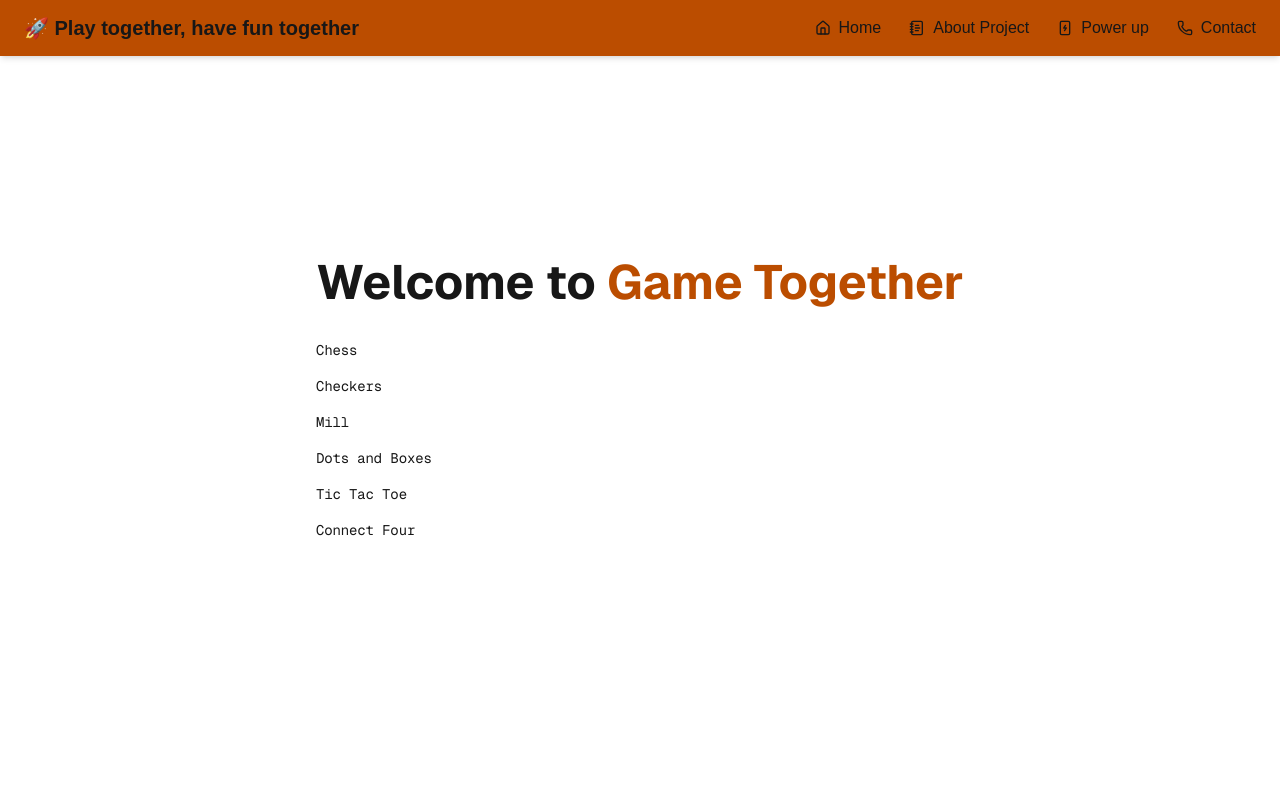
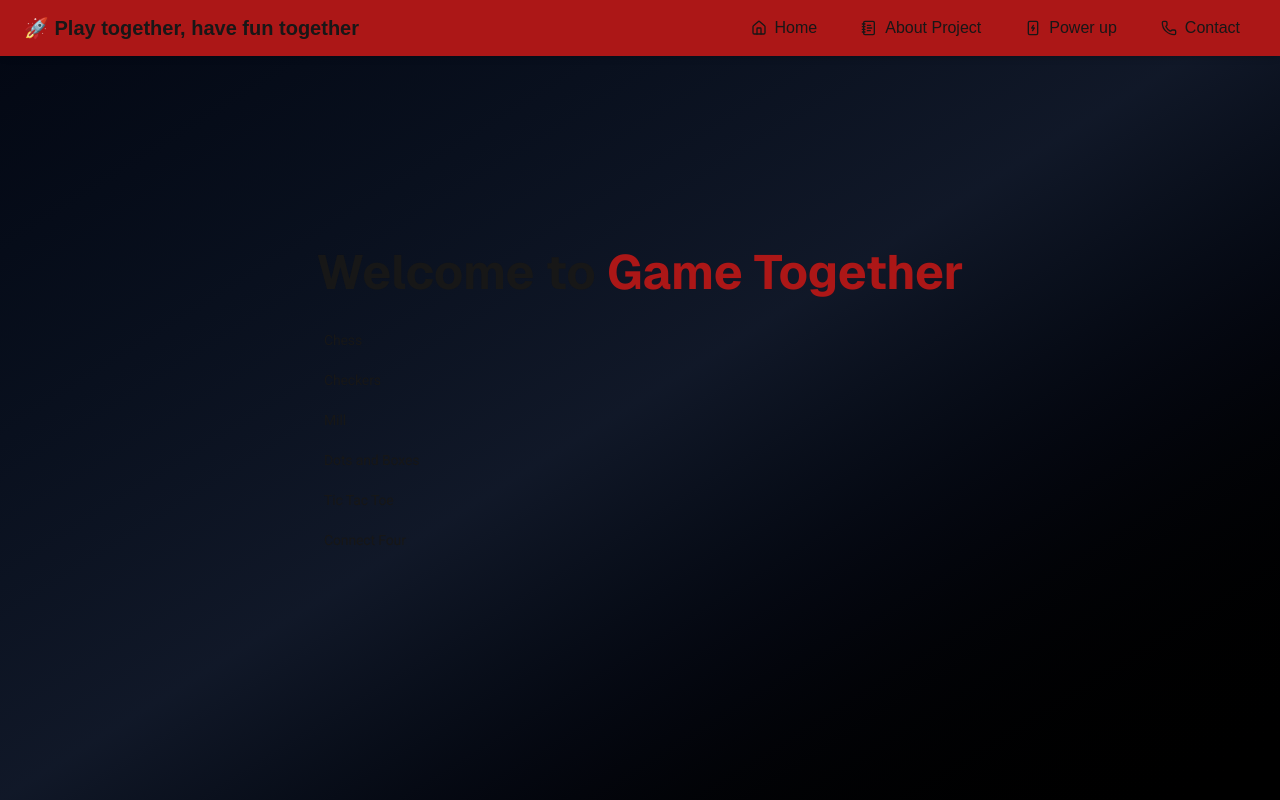
Before and after one commit to Lucasrfon/gametogether, a Next.js app: page / in a window 1280 px wide. Built offline with nearby package versions, Linux system fonts and the light colour scheme.

Commit message:
style: change colors and fonts

```diff
--- a/src/app/games/dotsandboxes/page.tsx
+++ b/src/app/games/dotsandboxes/page.tsx
@@ -29,7 +29,7 @@ export default function DotsAndBoxesBoard() {
       <div className="flex items-center justify-center min-h-screen">
         <form
           onSubmit={handleStart}
-          className="bg-gray-700 shadow-lg rounded-2xl p-6 flex flex-col gap-4"
+          className="bg-gray-700 shadow-lg rounded-2xl p-6 flex flex-col justify-center items-center gap-4"
         >
           <label className="font-semibold text-white">
             Choose board size{' '}
@@ -41,13 +41,13 @@ export default function DotsAndBoxesBoard() {
             min={5}
             max={10}
             defaultValue={5}
-            className="border rounded-lg px-3 py-2"
+            className="border rounded-lg w-full px-3 py-2"
           />
           <button
             type="submit"
-            className="bg-amber-700 text-white px-4 py-2 rounded-lg hover:bg-amber-800 cursor-pointer"
+            className="bg-amber-700 w-20 text-white px-4 py-2 rounded-lg hover:bg-amber-800 cursor-pointer"
           >
-            Começar
+            Start
           </button>
         </form>
       </div>
--- a/src/app/globals.css
+++ b/src/app/globals.css
@@ -10,6 +10,9 @@
   --color-foreground: var(--foreground);
   --font-sans: var(--font-geist-sans);
   --font-mono: var(--font-geist-mono);
+  --font-uncial: var(--font-medieval);
+  --font-roboto: var(--font-roboto);
+  --font-montserrat: var(--font-montserrat);
 }
 
 @media (prefers-color-scheme: dark) {
--- a/src/app/layout.tsx
+++ b/src/app/layout.tsx
@@ -1,5 +1,11 @@
 import type { Metadata } from 'next';
-import { Geist, Geist_Mono } from 'next/font/google';
+import {
+  Geist,
+  Geist_Mono,
+  Montserrat,
+  Roboto,
+  Uncial_Antiqua,
+} from 'next/font/google';
 import './globals.css';
 import Header from '../components/Header';
 
@@ -11,6 +17,24 @@ const geistSans = Geist({
 const geistMono = Geist_Mono({
   variable: '--font-geist-mono',
   subsets: ['latin'],
+});
+
+const uncial = Uncial_Antiqua({
+  variable: '--font-medieval',
+  subsets: ['latin'],
+  weight: '400',
+});
+
+const roboto = Roboto({
+  variable: '--font-roboto',
+  subsets: ['latin'],
+  weight: ['100', '300', '400', '500', '700', '900'],
+});
+
+const montserrat = Montserrat({
+  variable: '--font-montserrat',
+  subsets: ['latin'],
+  weight: ['100', '200', '300', '400', '500', '600', '700', '800', '900'],
 });
 
 export const metadata: Metadata = {
@@ -26,7 +50,7 @@ export default function RootLayout({
   return (
     <html lang="en">
       <body
-        className={`${geistSans.variable} ${geistMono.variable} antialiased`}
+        className={`${geistSans.variable} ${geistMono.variable} ${uncial.variable} ${roboto.variable} ${montserrat.variable} antialiased`}
       >
         <Header />
 
--- a/src/app/page.tsx
+++ b/src/app/page.tsx
@@ -2,13 +2,13 @@ import NavLink from '@/components/NavLink';
 
 export default function Home() {
   return (
-    <div className="font-sans grid grid-rows-[20px_1fr_20px] items-center justify-items-center min-h-screen p-8 pb-20 gap-16 sm:p-20">
+    <div className="font-sans grid grid-rows-[20px_1fr_20px] bg-gradient-to-br from-gray-950 via-gray-900 to-black items-center justify-items-center min-h-screen p-8 pb-20 gap-16 sm:p-20">
       <main className="flex flex-col gap-[32px] row-start-2 items-center sm:items-start">
         <h1 className="text-4xl sm:text-5xl font-bold text-center sm:text-left">
-          Welcome to <span className="text-amber-700">Game Together</span>
+          Welcome to <span className="text-[#ac1717]">Game Together</span>
         </h1>
 
-        <ul className="font-mono list-inside text-sm/6 text-center sm:text-left space-y-3">
+        <ul className="font-roboto list-inside text-sm/6 text-center sm:text-left space-y-4">
           <NavLink href={'/games/chess'}>Chess</NavLink>
           <NavLink href={'/games/checkers'}>Checkers</NavLink>
           <NavLink href={'/games/mill'}>Mill</NavLink>
--- a/src/app/support/page.tsx
+++ b/src/app/support/page.tsx
@@ -37,7 +37,7 @@ export default function Support() {
         {/* Support button */}
         <div>
           <a
-            href="https://www.buymeacoffee.com/seuuser" // replace with your link
+            href=""
             target="_blank"
             rel="noopener noreferrer"
             className="inline-block px-8 py-4 rounded-xl bg-yellow-500 text-black font-bold text-lg shadow-lg hover:bg-yellow-400 transition"
--- a/src/components/Header.tsx
+++ b/src/components/Header.tsx
@@ -11,29 +11,32 @@ export default function Header() {
   return (
     <header
       className={
-        'fixed top-0 left-0 w-full z-1 bg-amber-700 h-14 flex items-center justify-between px-6 shadow-md'
+        'fixed top-0 left-0 w-full z-1 bg-[#ac1717] h-14 flex items-center justify-between px-6 shadow-md'
       }
     >
       <h1 className="text-xl font-bold">🚀 Play together, have fun together</h1>
-      <nav className="flex gap-6">
-        <Link href="/" className="hover:text-blue-600 flex items-center gap-1">
+      <nav className="flex gap-2">
+        <Link
+          href="/"
+          className="hover:bg-gray-900 py-2 px-4 rounded-lg flex items-center gap-1 transition-all duration-200"
+        >
           <LucideHouse className="h-4" /> Home
         </Link>
         <Link
           href="/info"
-          className="hover:text-blue-600 flex items-center gap-1"
+          className="hover:bg-gray-900 py-2 px-4 rounded-lg flex items-center gap-1 transition-all duration-200"
         >
           <LucideNotebookText className="h-4" /> About Project
         </Link>
         <Link
           href="/support"
-          className="hover:text-blue-600 flex items-center gap-1"
+          className="hover:bg-gray-900 py-2 px-4 rounded-lg flex items-center gap-1 transition-all duration-200"
         >
           <LucideSmartphoneCharging className="h-4" /> Power up
         </Link>
         <Link
           href="/contact"
-          className="hover:text-blue-600 flex items-center gap-1"
+          className="hover:bg-gray-900 py-2 px-4 rounded-lg flex items-center gap-1 transition-all duration-200"
         >
           <LucidePhone className="h-4" /> Contact
         </Link>
--- a/src/components/NavLink.tsx
+++ b/src/components/NavLink.tsx
@@ -11,7 +11,7 @@ export default function NavLink({ href, children }: NavLinkProps) {
     <li>
       <Link
         href={href}
-        className="mb-2 tracking-[-.01em] hover:text-amber-700 transition-all"
+        className="mb-2 tracking-[-.01em] p-2 rounded-lg hover:bg-[#ac1717] transition-all duration-200"
       >
         {children}
       </Link>
```
